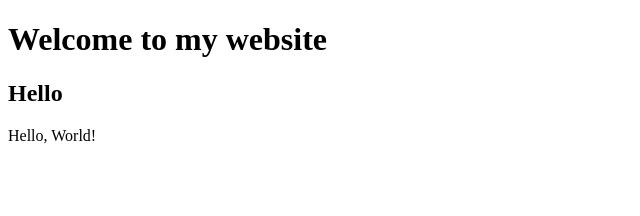
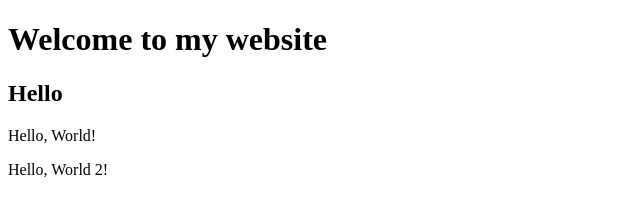
Before and after one commit to iselmaslout/hello, a plain HTML site: page index.html in a window 1280 px wide. Shown: the whole page, without its empty margins (0-640 px from the left). Drawn offline with Linux system fonts and the light colour scheme.

Commit message:
add a 2eme paragraphe

```diff
--- a/index.html
+++ b/index.html
@@ -8,5 +8,6 @@
     <h1>Welcome to my website</h1>
     <h2>Hello</h2>
     <p>Hello, World!</p>
+    <p>Hello, World 2!</p>
 </body>
 </html>
```
